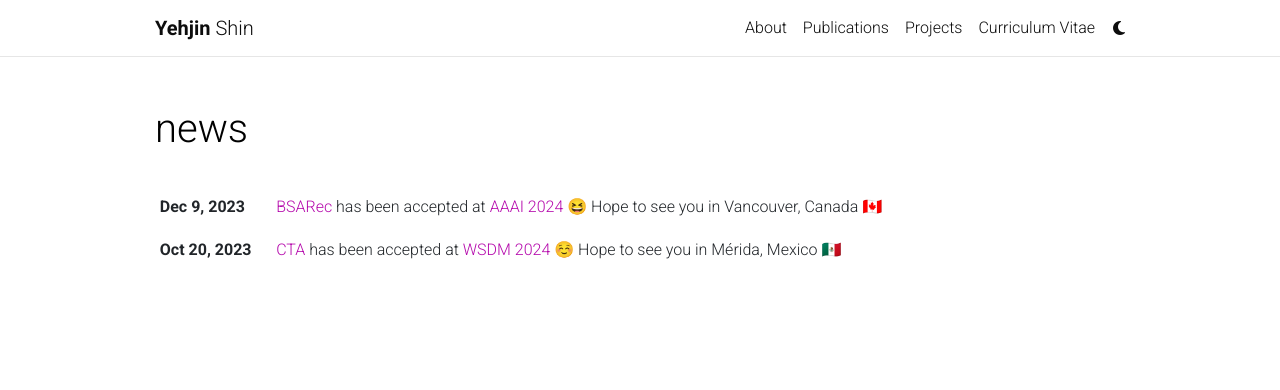
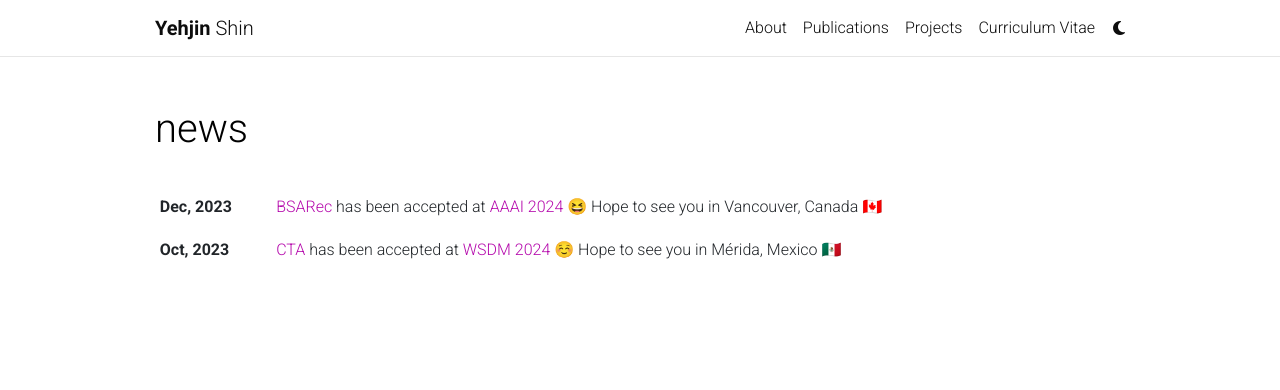
Before and after one commit to yehjin-shin/yehjin-shin.github.io, a Jekyll site: the page built from news.html, in a window 1280 px wide. Shown: the top 390 px of the page. Built offline with Jekyll 4.4.1, drawn with Linux system fonts in a browser that asks for light colours; full-size pictures stand in for the smaller copies a plugin makes; comment, search, counter and statistics services are not loaded; a style sheet for code colours, icons or effects is not loaded.

Commit message:
Update news.html

```diff
--- a/_includes/news.html
+++ b/_includes/news.html
@@ -11,8 +11,7 @@
               {% endif %}
               {% for item in news limit: news_limit %}
                 <tr>
-                  <th scope="row" width="12%">{{ item.date | date: "%b %-d, %Y" }}</th>
-<!--                     <th scope="row" width="12%">{{ item.date | date: "%b, %Y" }}</th> -->
+                  <th scope="row" width="12%">{{ item.date | date: "%b, %Y" }}</th>
                   <td>
                     {% if item.inline -%}
                       {{ item.content | remove: '<p>' | remove: '</p>' | emojify }}
```
